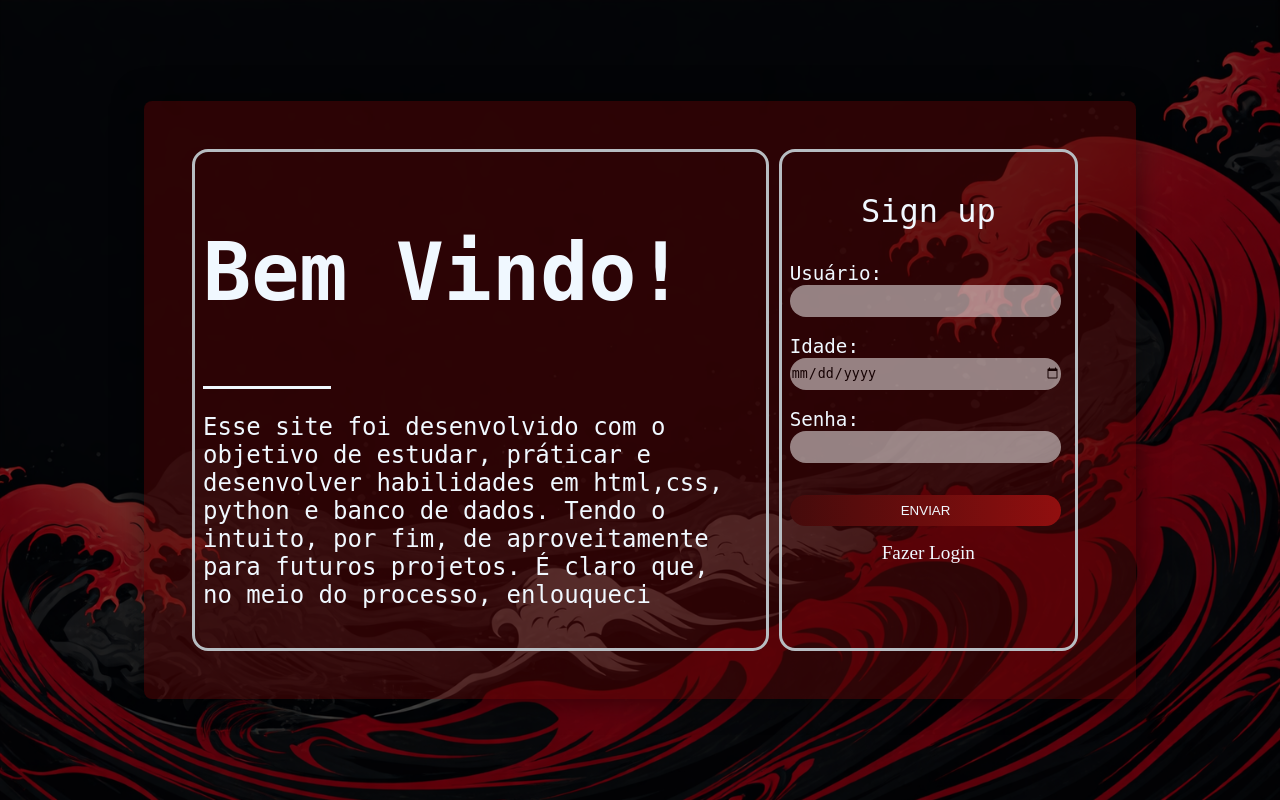
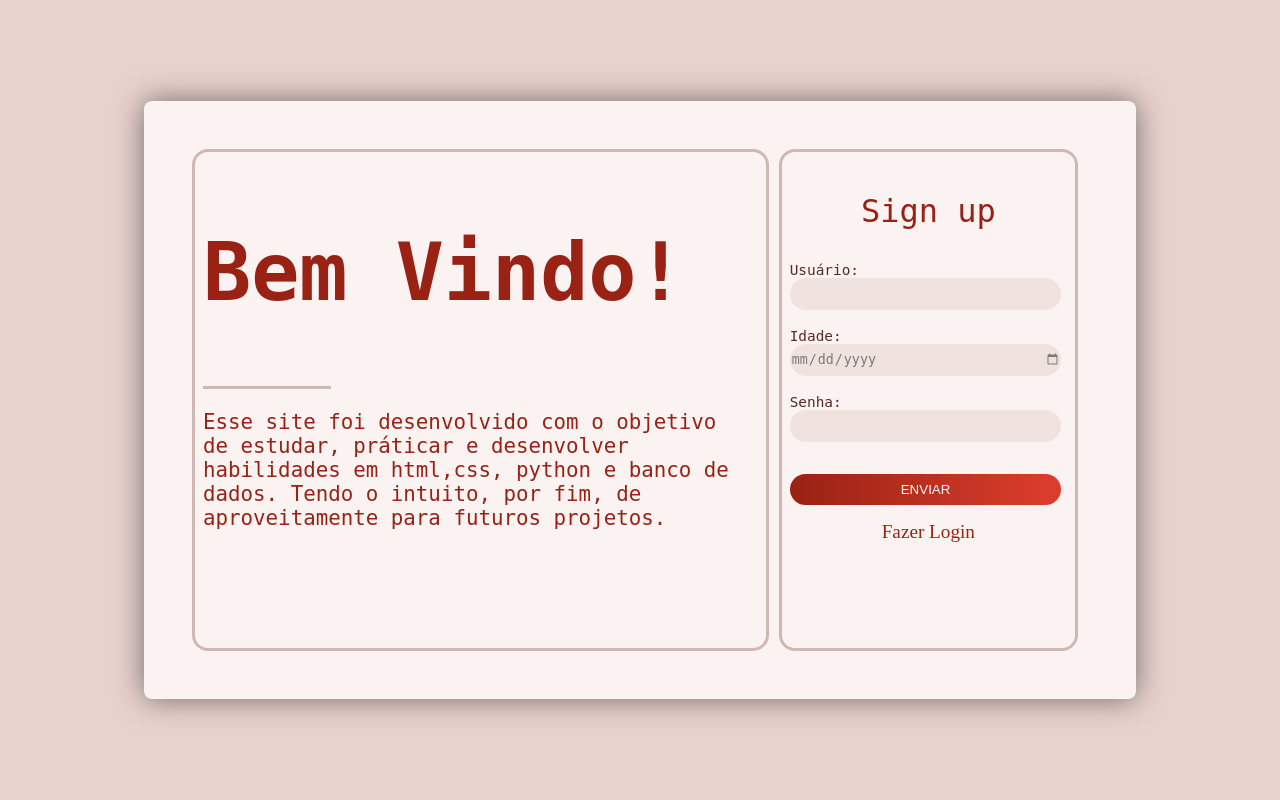
Before and after one commit to ivi-oliveira/WebPractice, a Flask app: page / in a window 1280 px wide. Run offline with Flask 3, Linux system fonts and the light colour scheme.

Commit message:
Nova paleta de cores

```diff
--- a/static/style.css
+++ b/static/style.css
@@ -8,7 +8,6 @@
 body{
     margin: 0;
     padding: 0;
-    background-image: url(fundo2melhor.png);
     background-size: cover;
     display: flex;
     justify-content: center;
@@ -24,12 +23,12 @@ body::after {
   left: 0;
   width: 100%;
   height: 100%;
-  background: rgba(0,0,0,0.5);
+  background:rgb(232, 210, 206);
 }
 
 #title{
     text-align: center;
-    color: aliceblue;
+    color: rgb(153, 34, 20);
     font-size: 2rem;
     font-family: monospace;
 }
@@ -51,7 +50,7 @@ section{
 }
 
 #content2{
-    border: 0.2rem solid rgb(183, 189, 194);
+    border: 0.2rem solid rgb(207, 184, 180);
     height: 30rem;
     width:100%;
     display: flex;
@@ -67,7 +66,7 @@ section{
 }
 
 #content{
-   border: 0.2rem solid rgb(183, 189, 194);
+   border: 0.2rem solid rgb(207, 184, 180);
     height: 30rem;
     width:100%;
     display: flex;
@@ -81,7 +80,7 @@ section{
 #box{
     height: 30rem;
     width: 100%;
-    border: 0.2rem solid rgb(183, 189, 194);
+    border: 0.2rem solid rgb(207, 184, 180);
     display:flex ;
     flex-direction: column;
     border-radius: 1rem;
@@ -96,7 +95,7 @@ section{
     width: clamp(200px, 70%, 1200px);
     position: relative;
     z-index: 2;
-    background-color: rgba(84, 2, 2, 0.499);
+    background-color:rgb(250, 243, 242);
     border-radius: 0.5rem;
     box-shadow: 0 0 30px rgba(0, 0, 0, 0.5);
     display: grid;
@@ -139,7 +138,7 @@ section{
 
 
 label{
-    color: aliceblue;
+    color: rgb(153, 34, 20);
     max-width: 100%;
     word-break: break-word;
 }
@@ -153,8 +152,8 @@ button{
     padding: 0.5rem ;
     text-align: center;
     border-radius: 1rem;
-    color: aliceblue;
-    background: linear-gradient(to right, rgb(69, 11, 11),  rgb(145, 15, 15));
+    color: rgb(250, 246, 246);
+    background: linear-gradient(to right,rgb(153, 34, 20),  rgb(221, 62, 44));
     border: none;
 }
 
@@ -163,28 +162,29 @@ h1{
     flex: none;
     font-size: clamp(1rem, 7vw, 5rem);
     display: flex;
-    color: aliceblue;
+    color: rgb(153, 34, 20);
     z-index: 1;
     font-family: monospace;
 }
 
 #texto{
-    color: aliceblue;
+    color:rgb(153, 34, 20);
     width: clamp(100px, 95%, 1200px);
-    font-size:clamp(1rem, 2.5vw, 1.5rem);
+    font-size:clamp(1rem, 2vw, 1.3rem);
     z-index: 1;
     font-family: monospace;
 }
 
 .parag{
     display: block;
-
-    font-size: 1.4rem;
+    color: rgb(91, 41, 36);
+    font-size: 1rem;
     font-family: monospace;
-    font-size: clamp(0.9rem, 1.5vw, 1.4rem);
+    font-size: clamp(0.9rem, 1vw, 1.4rem);
 }
 
 input{
+    background-color: rgb(232, 210, 206);
     gap: 10px;
     border-radius: 1rem;
     height: 2rem;
@@ -197,7 +197,7 @@ input{
 }
 
 hr{
-    background-color: aliceblue;
+    background-color: rgb(207, 184, 180);
     height: 0.2rem;
     width: clamp(20px, 10vw, 480px);
     z-index: 2;
@@ -211,7 +211,7 @@ a{
     display: flex;
     justify-content: center;
     margin-top: 1rem;
-    color: aliceblue;
+    color: rgb(153, 34, 20);
     font-size: 1.2rem;
 }
 
@@ -222,6 +222,8 @@ span{
 }
 
 .svg{
+    background-color: rgb(207, 184, 180);
+    border-radius: 100%;
     height: 35px;
     width: 35px;
 }
--- a/templates/cadastro.html
+++ b/templates/cadastro.html
@@ -18,7 +18,7 @@
                     <div id="box" class="box">
                     <h1 id="bemvindo">Bem Vindo!</h1>
                     <hr>
-                    <p id="texto" >Esse site foi desenvolvido com o objetivo de estudar, práticar e desenvolver habilidades em html,css, python e banco de dados. Tendo o intuito, por fim, de aproveitamente para futuros projetos. É claro que,  no meio do processo, enlouqueci</p>
+                    <p id="texto" >Esse site foi desenvolvido com o objetivo de estudar, práticar e desenvolver habilidades em html,css, python e banco de dados. Tendo o intuito, por fim, de aproveitamente para futuros projetos.</p>
                    </div>
 
                     <div id="content" class="content">
@@ -59,7 +59,7 @@
                                 <button type="submit" class="botao">ENTRAR</button> <br>
 
                             </form>
-                           <a href="#" class="btn-cadastro" onclick="trocar('texto', 'Esse site foi desenvolvido com o objetivo de estudar, práticar e desenvolver habilidades em html,css,python e banco de dados. Tendo o intuito, por fim, de aproveitamente para futuros projetos. É claro que,  no meio do processo, enlouqueci');
+                           <a href="#" class="btn-cadastro" onclick="trocar('texto', 'Esse site foi desenvolvido com o objetivo de estudar, práticar e desenvolver habilidades em html,css,python e banco de dados. Tendo o intuito, por fim, de aproveitamente para futuros projetos');
                                                                     trocar('bemvindo','Bem vindo!')">
                             se cadastrar</a>
                             <div id="svgs">
```
